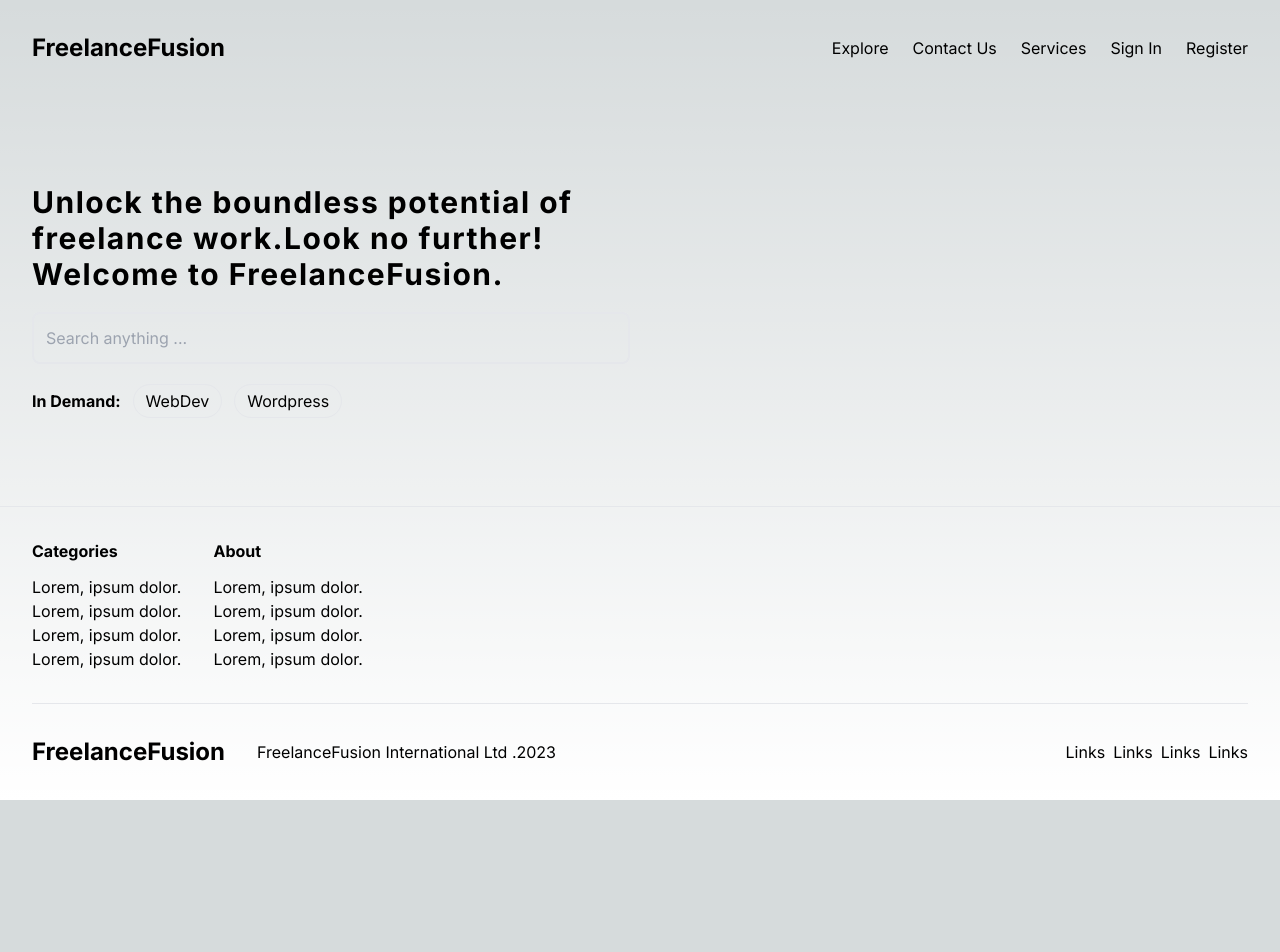
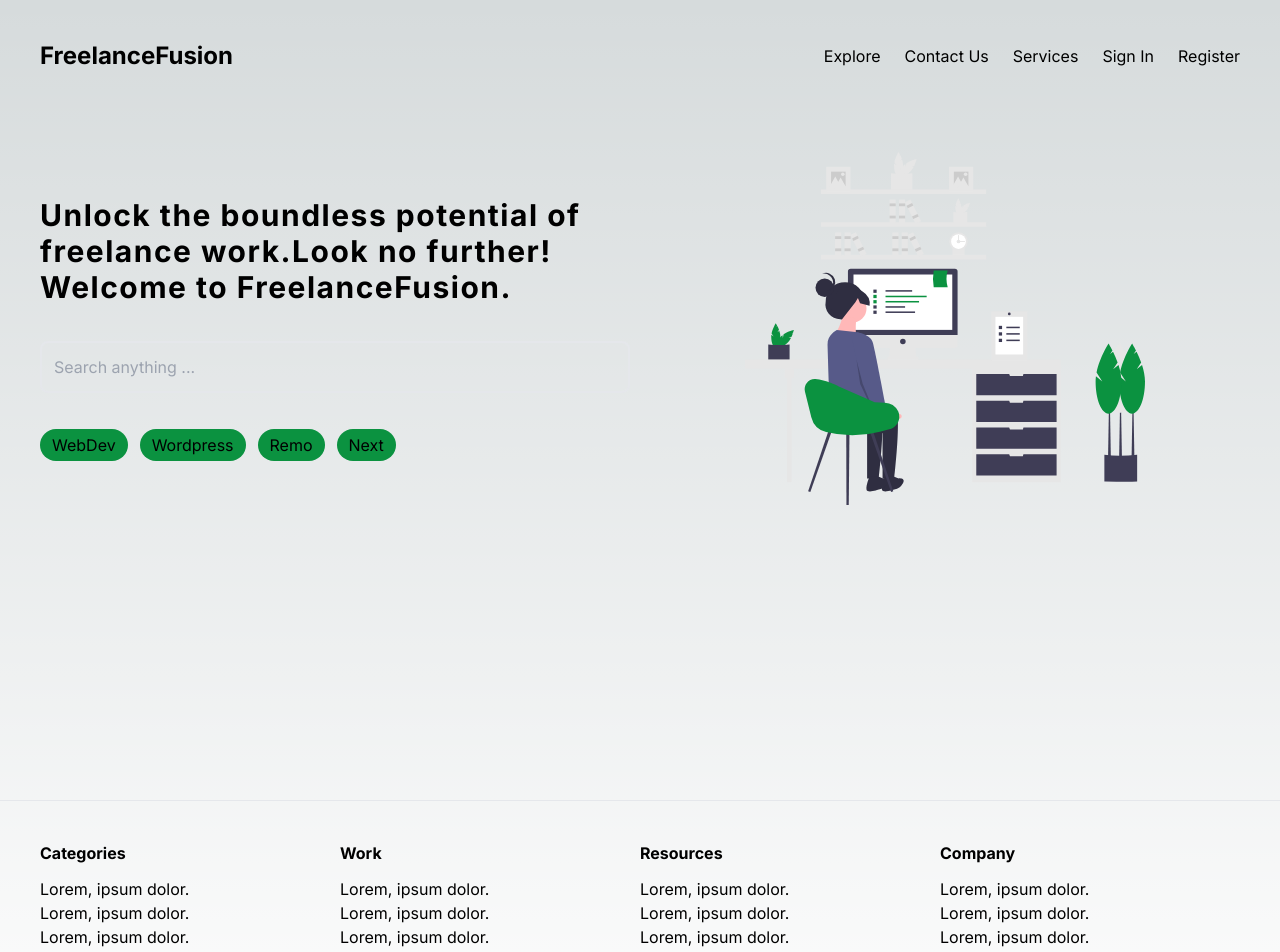
Before and after one commit to mwongess/freelancefusion, a Next.js app in the folder client/: page /home in a window 1280 px wide. Shown: the top 952 px of the page. Before the commit the page ends 800 px from the top, so only its background shows below. Built offline with nearby package versions, Linux system fonts and the light colour scheme.

Commit message:
update styling

```diff
--- a/client/src/app/(pages)/home/page.tsx
+++ b/client/src/app/(pages)/home/page.tsx
@@ -1,3 +1,4 @@
+import Image from 'next/image'
 import React from 'react'
 
 const Home = () => {
@@ -7,14 +8,15 @@ const Home = () => {
                 <h1 className='font-bold text-3xl tracking-wider'>Unlock the boundless potential of freelance work.Look no further! Welcome to FreelanceFusion.</h1>
                 <input className='bg-transparent border-2 rounded-lg p-3 w-full' type="search" placeholder='Search anything ...' />
                 <div className='in-demand'>
-                    <h1 className='font-bold'>In Demand:</h1>
                     <p>WebDev</p>
                     <p >Wordpress</p>
+                    <p >Remo</p>
+                    <p >Next</p>
 
                 </div>
             </div>
-            <div className='right'>
-
+            <div className='right  '>
+                <Image src='/remotely.svg' width={400} height={150} alt="remotely" />
             </div>
         </div>
     )
--- a/client/src/app/(pages)/layout.tsx
+++ b/client/src/app/(pages)/layout.tsx
@@ -5,10 +5,12 @@ import React from 'react'
 
 const layout = ({ children }: { children: React.ReactNode }) => {
     return (
-        <div className='flex flex-col min-h-screen justify-between'>
+        <div className='flex flex-col  justify-between'>
+            <div className='min-h-screen'>
             <Header />
             <div className="outlet">
                 {children}
+            </div>
             </div>
             <div>
                 <Cta />
--- a/client/src/app/globals.css
+++ b/client/src/app/globals.css
@@ -24,11 +24,11 @@ body {
 }
 
 .header {
-  @apply flex justify-between items-center p-8
+  @apply sticky inset-0 flex justify-between items-center p-10
 }
 
 .outlet {
-  @apply p-8
+  @apply p-10
 }
 
 .home {
@@ -39,18 +39,23 @@ body {
   @apply w-1/2
 }
 .home .left{
-  @apply flex flex-col gap-5
+  @apply flex flex-col gap-9 justify-center items-center
+}
+.home .right{
+  @apply flex justify-center items-center
 }
 .in-demand{
   @apply flex gap-3 w-full  items-center w-full !important
 }
 .in-demand p{
-  @apply border py-1 px-3 rounded-full
+  @apply  py-1 px-3 rounded-full bg-[#0B9240]
 }
 .cta {
-  @apply flex gap-8 p-8 border-t
+  @apply flex justify-between  p-10 border-t
 }
-
+.cta div{
+  @apply flex flex-col justify-end
+}
 .cta div h1 {
   @apply font-bold mb-3
 }
@@ -60,7 +65,7 @@ body {
 }
 
 .footer .licensing {
-  @apply flex items-center gap-8
+  @apply flex items-center gap-10
 }
 
 .footer .socials {
--- a/client/src/components/Cta.tsx
+++ b/client/src/components/Cta.tsx
@@ -11,7 +11,21 @@ const Cta = () => {
                 <p>Lorem, ipsum dolor.</p>
             </div>
             <div>
-                <h1>About</h1>
+                <h1>Work</h1>
+                <p>Lorem, ipsum dolor.</p>
+                <p>Lorem, ipsum dolor.</p>
+                <p>Lorem, ipsum dolor.</p>
+                <p>Lorem, ipsum dolor.</p>
+            </div>
+            <div>
+                <h1>Resources</h1>
+                <p>Lorem, ipsum dolor.</p>
+                <p>Lorem, ipsum dolor.</p>
+                <p>Lorem, ipsum dolor.</p>
+                <p>Lorem, ipsum dolor.</p>
+            </div>
+            <div>
+                <h1>Company</h1>
                 <p>Lorem, ipsum dolor.</p>
                 <p>Lorem, ipsum dolor.</p>
                 <p>Lorem, ipsum dolor.</p>
--- a/client/src/components/Header.tsx
+++ b/client/src/components/Header.tsx
@@ -3,7 +3,7 @@ import React from 'react'
 
 const Header = () => {
   return (
-    <div className='header '>
+    <div className='header'>
         <h1 className='font-bold text-2xl'>FreelanceFusion</h1>
         <div className='flex gap-6'>
             <Link href="">Explore</Link>
```
Also changed, not shown: client/public/remotely.svg (added).
